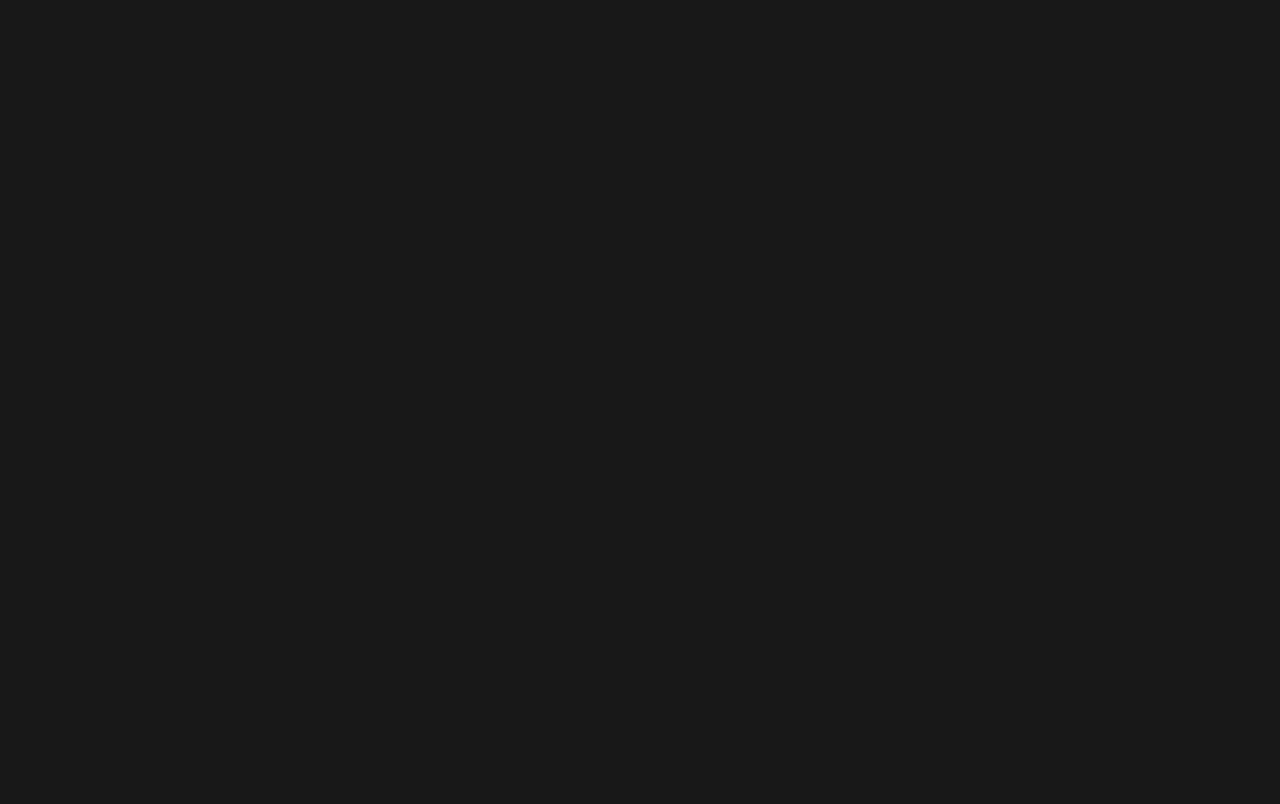
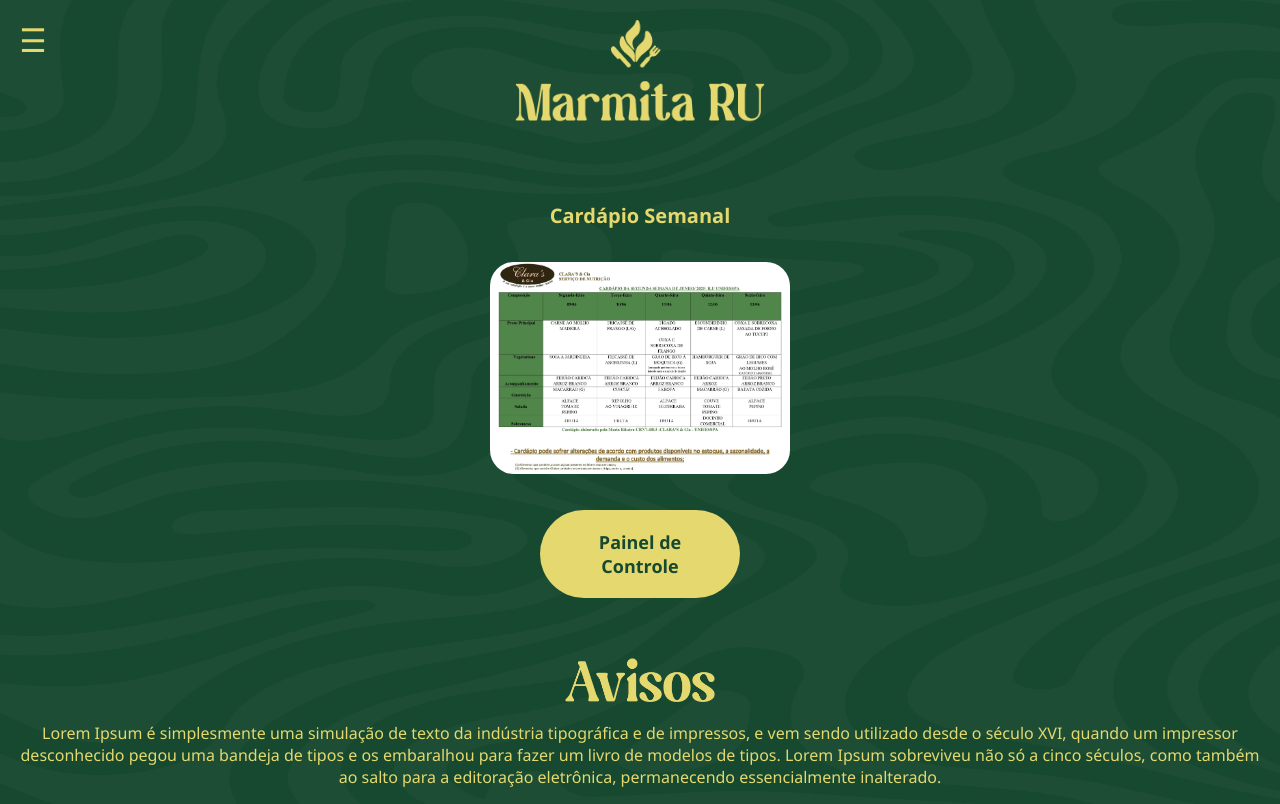
Before and after one commit to viniciucosmos/pedido-marmita-ru, a React (Vite) app in the folder front-end/: page /home-admin in a window 1280 px wide. Before the commit this address had no page. Built offline with nearby package versions, Linux system fonts and the light colour scheme; the HTML template or start-up script is replaced by a standard one.

Commit message:
criação da home do admin e conexão com painel de controle

```diff
--- a/front-end/src/App.jsx
+++ b/front-end/src/App.jsx
@@ -5,6 +5,7 @@
 import PainelControle from './page/PainelControle/PainelControle';
 import Pedidos from './page/Pedidos/Pedidos'
 import ListarPedidos from './page/ListarPedidos/ListarPedidos';
+import HomeAdmin from './page/HomeAdmin/HomeAdmin';
 
 function App() {
   return (
@@ -17,6 +18,7 @@
         <Route path="/painel-de-controle" element={<PainelControle/>} />
         <Route path="/fazer-pedido" element={<Pedidos/>} />
         <Route path="/listar-pedidos" element={<ListarPedidos/>} />
+        <Route path="/home-admin" element={<HomeAdmin/>} />
 
       </Routes>
     </BrowserRouter>
--- a/front-end/src/page/Cadastro/Cadastro.css
+++ b/front-end/src/page/Cadastro/Cadastro.css
@@ -20,6 +20,7 @@
   align-items: center;
   margin-left: 48px;
   margin-top: 150px;
+  margin-bottom: 60px;
 
 }
 
@@ -39,7 +40,7 @@
   align-self: flex-start;
   font-family: 'oswald', sans-serif;
   margin-left: 50px;
-  margin-top: 70px;
+  margin-top: 80px;
   margin-bottom:5px;
 }
 
--- a/front-end/src/page/Home/Home.jsx
+++ b/front-end/src/page/Home/Home.jsx
@@ -36,7 +36,6 @@
           <li><button onClick={irParaAvisos}>Avisos</button></li>
           <li><a href="#regrassubsidio">Regras de Subsídio</a></li>
           <li><a href="#ajuda">Ajuda</a></li>
-          <li><a href="#painel">Paine de Controle</a></li>
         </ul>
       </div>
 
--- /dev/null
+++ b/front-end/src/page/HomeAdmin/HomeAdmin.css
@@ -0,0 +1,195 @@
+
+html {
+  scroll-behavior: smooth;
+}
+
+.botao-menu {
+  position: fixed;
+  top: 5px;
+  left: 5px;
+  background: none;
+  border: none;
+  padding: 0;
+  cursor: pointer;
+  width: 70px !important;      /* força largura pequena */
+  height: 70px !important;     /* força altura pequena */
+  margin: 0 !important;
+  border-radius: 0 !important;
+  align-items: center !important;
+
+}
+.icone-menu {
+  width: 24px;   /* Ou outro valor pequeno */
+  height: 24px;
+}
+
+.logo-sidebar {
+  width: 40px; /* ajuste conforme o tamanho desejado */
+  height: auto;
+
+}
+.sidebar {
+  position: fixed;
+  top: 0;
+  left: 0;
+  width: 250px;
+  height: 100%;
+
+  color: white;
+  padding: 1rem;
+
+  transform: translateX(-100%);
+  transition: transform 0.3s ease;
+
+  z-index: 1000;
+
+  /* Remova a opacidade aqui! */
+  background: none;
+}
+
+.sidebar::before {
+  content: "";
+  position: absolute;
+  top: 0; left: 0; right: 0; bottom: 0;
+  background: linear-gradient(to bottom, #EFEFEF, #575656);
+  opacity: 0.93;   /* só o fundo fica semitransparente */
+  z-index: -1;    /* fica atrás do conteúdo */
+  border-radius: inherit; /* opcional, se quiser bordas */
+}
+
+.sidebar.aberto {
+  transform: translateX(0);
+  opacity: 1;
+}
+
+.sidebar .fechar {
+  position: absolute;
+  top: 10px;
+  right: 10px;
+  width: 34px;
+  height: 34px;
+  background: none;
+  border: none;
+  color: #16492F;
+  font-size: 35px;
+  cursor: pointer;
+  display: flex;
+  align-items: center;
+  justify-content: center;
+}
+
+
+.sidebar ul {
+  list-style: none;
+  padding: 0;
+  margin-top: 2rem;
+}
+
+.sidebar li {
+  margin: 1rem 0;
+}
+
+.sidebar a {
+  color: #16492F;
+  text-decoration: none;
+  font-family: 'Segoe UI';
+  font-size: 20px;
+  font-weight: bold;
+}
+
+.sidebar button {
+  color: #16492F;
+  text-decoration: none;
+  font-family: 'Segoe UI';
+  background-color: transparent !important;
+  border: none !important;
+  padding: 0px 0px;
+  font-size: 20px;
+  margin: 0;
+  font-weight: bold;
+}
+
+.sidebar link {
+  color: #16492F;
+  text-decoration: none;
+  font-family: 'Segoe UI';
+  font-weight: bold;
+}
+.main-home {
+  display: flex;
+  flex-direction: column;
+  align-items: center;  /* centraliza horizontalmente */
+  justify-content: center;
+  margin-top: 20px;
+  gap: 1rem;
+}
+
+.logo-central {
+  width: 250px;
+  height: auto;
+}
+
+.cardapio{
+  color: #E4D86F;
+  font-family: 'Segoe UI';
+  margin-top: 50px;
+  font-size: 20px;
+}
+
+.img-cardapio {
+  width: 300px;
+  height: auto;
+  transition: transform 0.3s ease;
+  cursor: pointer;
+  border-radius: 24px;
+  margin-bottom: 20px;
+}
+
+.img-cardapio:hover{
+  transform: scale(1.2)
+}
+
+.botao-painel {
+  font-weight: bold;
+  background-color: #E4D86F;
+  color: #16492F;
+  font-size: 18px;
+  font-family: 'Segoe UI';
+  padding: 20px 20px;
+  width: 200px;
+  border: none;
+  border-radius: 50px;
+  cursor: pointer;
+  justify-content: center;
+}
+.botao-pedido:hover {
+  background-color: gray;
+}
+
+.diapedido {
+  margin-top: 0px;
+  display: block;
+  color: #E4D86F;
+  font-weight: light;
+  font-family: 'Segoe UI';
+  align-self: center;
+
+}
+
+
+.titulo-aviso{
+  display: block;
+  margin: 0 auto;
+  margin-top: 60px;
+  width: 150px; /* ou ajuste conforme necessário */
+}
+
+.avisos-texto{
+  margin-top: 20px;
+  color: #E4D86F;
+  font-weight: light;
+  font-family: 'Segoe UI';
+  text-align: center;
+  margin-left: 20px;
+  margin-right: 20px;
+}
--- /dev/null
+++ b/front-end/src/page/HomeAdmin/HomeAdmin.jsx
@@ -0,0 +1,66 @@
+import React, { useState, useRef } from 'react';
+import { Link } from 'react-router-dom';
+import './HomeAdmin.css';
+import menuIcon from './../../assets/navbar.svg';
+import LogoNome from './../../assets/logo-nome.png';
+import ImgCardapio from './../../assets/card.png';
+import Avisos from './../../assets/Avisos.png';
+import Logo from './../../assets/logo.png';
+
+function HomeAdmin() {
+   const [menuAberto, setMenuAberto] = useState(false);
+  const avisosRef = useRef(null);
+
+  const toggleMenu = () => {
+    setMenuAberto(!menuAberto);
+  };
+
+   const irParaAvisos = () => {
+    toggleMenu(); // fecha o menu
+    avisosRef.current?.scrollIntoView({ behavior: 'smooth' });
+  };
+
+  return (
+    <div className="Home">
+
+     <button className="botao-menu" onClick={toggleMenu}>
+        <img src={menuIcon} alt="Abrir menu" className="icone-menu" />
+      </button>
+
+      <div className={`sidebar ${menuAberto ? 'aberto' : ''}`}>
+        <img src={Logo} alt="Logo Sidebar" className="logo-sidebar" />
+        <button onClick={toggleMenu} className="fechar">×</button>
+        <ul>
+          <li><Link to= '/home'>Início</Link></li>
+          <li><a href="#perfil">Perfil</a></li>
+          <li><button onClick={irParaAvisos}>Avisos</button></li>
+          <li><a href="#regrassubsidio">Regras de Subsídio</a></li>
+          <li><a href="#ajuda">Ajuda</a></li>
+          <li><Link to= '/painel-de-controle'>Painel de Controle</Link></li>
+        </ul>
+      </div>
+
+
+      <main className='main-home'>
+        <img src={LogoNome} alt="Logo Nome" className="logo-central" />
+        <h2 className='cardapio'>Cardápio Semanal</h2>
+        <img src={ImgCardapio} alt="Imagem Cardapio" className="img-cardapio" />
+        <Link to="/painel-de-controle">
+        <button className='botao-painel'>Painel de Controle</button>
+      </Link>
+
+
+
+      </main>
+
+      <section ref={avisosRef} className="avisos">
+        <img src={Avisos} alt="titulo aviso" className="titulo-aviso" />
+        <p className="avisos-texto">
+         Lorem Ipsum é simplesmente uma simulação de texto da indústria tipográfica e de impressos, e vem sendo utilizado desde o século XVI, quando um impressor desconhecido pegou uma bandeja de tipos e os embaralhou para fazer um livro de modelos de tipos. Lorem Ipsum sobreviveu não só a cinco séculos, como também ao salto para a editoração eletrônica, permanecendo essencialmente inalterado.
+        </p>
+      </section>
+    </div>
+  );
+}
+
+export default HomeAdmin;
--- a/front-end/src/page/ListarPedidos/ListarPedidos.jsx
+++ b/front-end/src/page/ListarPedidos/ListarPedidos.jsx
@@ -38,12 +38,12 @@
         <img src={Logo} alt="Logo Sidebar" className="logo-sidebar" />
         <button onClick={toggleMenu} className="fechar">×</button>
         <ul>
-          <li><Link to='/home'>Início</Link></li>
+          <li><Link to='/home-admin'>Início</Link></li>
           <li><a href="#perfil">Perfil</a></li>
           <li><a href="#avisos">Avisos</a></li>
           <li><a href="#regrassubsidio">Regras de Subsídio</a></li>
           <li><a href="#ajuda">Ajuda</a></li>
-          <li><a href="#painel">Painel de Controle</a></li>
+          <li><Link to='/painel-de-controle'>Painel de Controle</Link></li>
         </ul>
       </div>
 
--- a/front-end/src/page/Login/Login.css
+++ b/front-end/src/page/Login/Login.css
@@ -10,18 +10,18 @@
   align-items: center;
   justify-content: space-between;
   width: 100%;
-  height: 80px;
+  height: 250px;
 }
 
 .logo-topo-login{
-  position:relative;
+  position:static;
   width: 250px;   /* Ou outro valor pequeno */
   height: auto;
-  display: flex;
+  display:block;
   align-items: center;
   margin-left: 52px;
   margin-top: 150px;
-
+  margin-bottom: 80px;
 
 }
 
--- a/front-end/src/page/Login/Login.jsx
+++ b/front-end/src/page/Login/Login.jsx
@@ -33,7 +33,12 @@
       const res = await api.post('/public/login', loginUsuario)
       alert(res.data.mensagem || "Login realizado com sucesso!")
       sessionStorage.setItem("matricula", matricula);
-      navigate('/home') //indo pra tela de home
+      // Redireciona diferente dependendo do usuário
+if (matricula === "admin") {
+  navigate('/home-admin'); // página especial para esse usuário
+} else {
+  navigate('/home'); // página padrão
+}
     } catch (err) {
       console.error("Erro ao realizar:", err)
       alert(err.response?.data?.erro || "Erro ao realizar login.")
@@ -56,8 +61,8 @@
 
       <main>
         <h1 className="login-titulo">LOGIN</h1>
-        <label className="label-login">Matrícula</label>
-        <input type="number" placeholder="  Digite sua matrícula" ref={inputMatricula}/>
+        <label className="label-login">Usuário (Matrícula)</label>
+        <input type="text" placeholder="  Digite seu usuário" ref={inputMatricula}/>
 
         <label className="label-login">Senha</label>
         <input type="password" placeholder="  Digite sua Senha" ref={inputSenha}/>
--- a/front-end/src/page/PainelControle/PainelControle.css
+++ b/front-end/src/page/PainelControle/PainelControle.css
@@ -1,5 +1,5 @@
 
-.header {
+.header-painel {
   width: 100%;
   padding: 10px 20px;
   box-sizing: border-box;
@@ -32,7 +32,7 @@
 }
 
 
-.botao-menu {
+.botao-menu-painel {
   position:relative;
   top: 5px;
   left: 5px;
@@ -146,12 +146,13 @@
   font-weight: bold;
 }
 
-main {
+.main-painel {
   display: flex;
   flex-direction: column;
   align-items: center;  /* centraliza horizontalmente */
   justify-content: center;
   margin-top: 0px;
+  margin-bottom: 60px;
   gap: 1rem;
 }
 
--- a/front-end/src/page/Pedidos/Pedidos.jsx
+++ b/front-end/src/page/Pedidos/Pedidos.jsx
@@ -69,7 +69,6 @@
           <li><button onClick={irParaAvisos}>Avisos</button></li>
           <li><a href="#regrassubsidio">Regras de Subsídio</a></li>
           <li><a href="#ajuda">Ajuda</a></li>
-          <li><a href="#painel">Painel de Controle</a></li>
         </ul>
       </div>
 
```
Also changed, not shown: front-end/src/page/PainelControle/PainelControle.jsx (+4 -4 lines).
